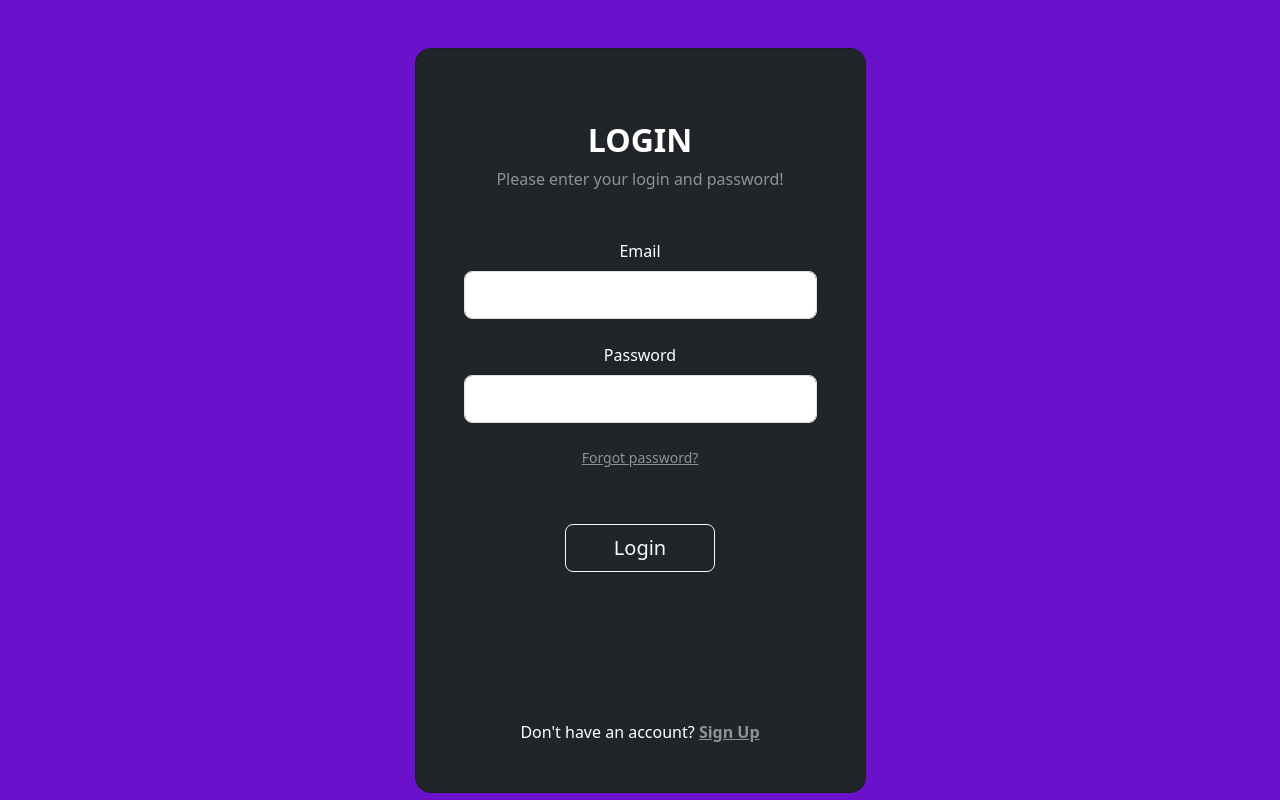
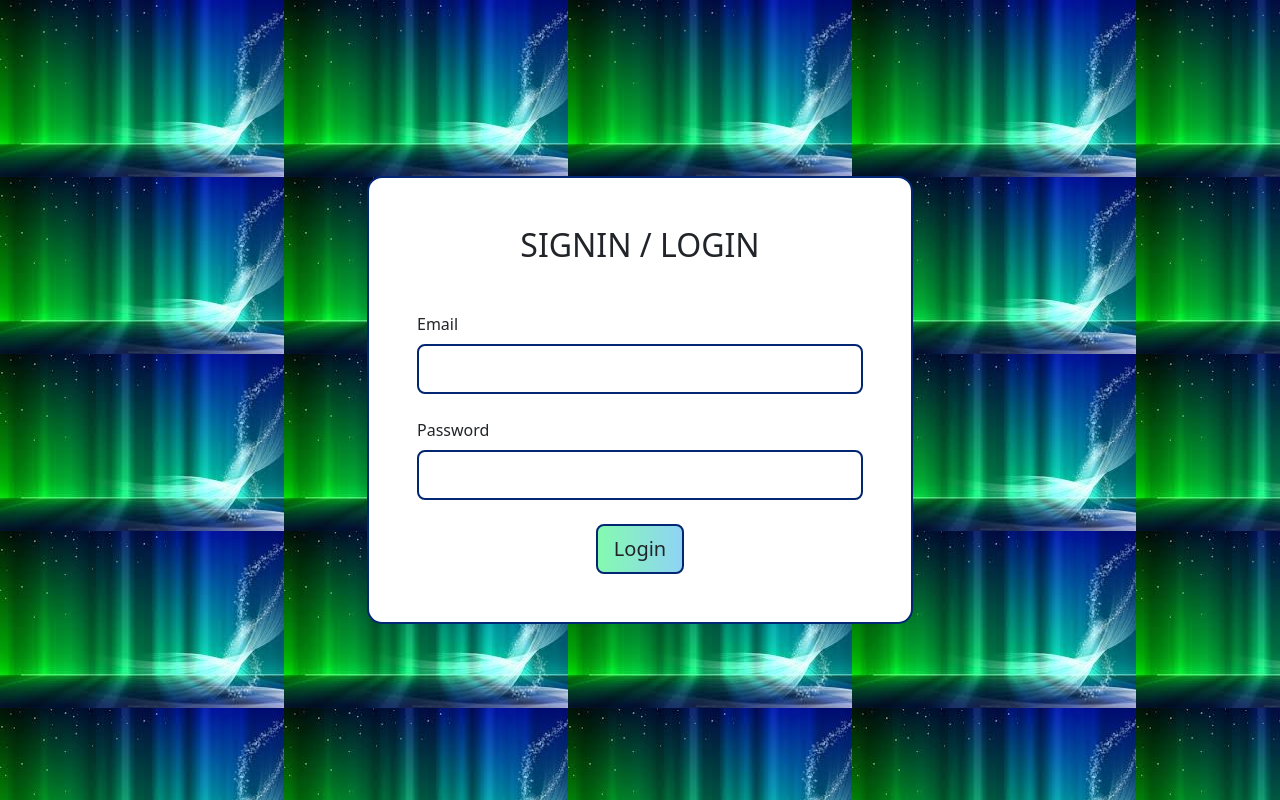
Before and after one commit to MahamKanwal/SignUp-Form, a plain HTML site: page login.html in a window 1280 px wide. Drawn offline with Linux system fonts and the light colour scheme.

Commit message:
ui added

```diff
--- a/login.html
+++ b/login.html
@@ -12,45 +12,42 @@
 
 <body>
 
-    <section class="vh-100 gradient-custom" style="background: #6a11cb !important">
-        <div class="container py-5 h-100">
+  <section class="vh-100 bg-image" style="background-image: url('images/backgroundPic.jpg');">
+    <div class="mask d-flex align-items-center h-100 gradient-custom-3">
+      <div class="container h-100">
         <div class="row d-flex justify-content-center align-items-center h-100">
-            <div class="col-12 col-md-8 col-lg-6 col-xl-5">
-              <div class="card bg-dark text-white" style="border-radius: 1rem;">
-                <div class="card-body p-5 text-center">
+          <div class="col-12 col-md-9 col-lg-7 col-xl-6">
+            <div class="card border" style="border-radius: 15px;">
+              <div class="card-body p-5">
+                <h2 class="text-uppercase text-center mb-5">SIGNIN / LOGIN</h2>
 
-                  <div class="mb-md-5 mt-md-4 pb-5">
+                <form>
+<!--
+                  <div data-mdb-input-init="" class="form-outline mb-4">
+                    <label class="form-label" for="registerName">Name</label>
+                    <input type="text" id="registerName" class="form-control form-control-lg border required">
+                  </div> -->
 
-                    <h2 class="fw-bold mb-2 text-uppercase">Login</h2>
-                    <p class="text-white-50 mb-5">Please enter your login and password!</p>
-
-                    <div data-mdb-input-init class="form-outline form-white mb-4">
-                        <label class="form-label" for="typeEmailX">Email</label>
-                      <input type="email" id="typeEmailX" class="form-control form-control-lg" />
+                  <div data-mdb-input-init="" class="form-outline mb-4">
+                    <label class="form-label" for="registerEmail">Email</label>
+                    <input type="email" id="registerEmail" class="form-control form-control-lg border required">
                   </div>
 
-                    <div data-mdb-input-init class="form-outline form-white mb-4">
-                        <label class="form-label" for="typePasswordX">Password</label>
-                      <input type="password" id="typePasswordX" class="form-control form-control-lg" />
+                  <div data-mdb-input-init="" class="form-outline mb-4">
+                    <label class="form-label" for="registerPass">Password</label>
+                    <input type="password" id="registerPass" class="form-control form-control-lg border required">
                   </div>
 
-                    <p class="small mb-5 pb-lg-2"><a class="text-white-50" href="#!">Forgot password?</a></p>
-
-                    <button data-mdb-button-init data-mdb-ripple-init class="btn btn-outline-light btn-lg px-5" type="submit">Login</button>
-
-                    <div class="d-flex justify-content-center text-center mt-4 pt-1">
-                      <a href="#!" class="text-white"><i class="fab fa-facebook-f fa-lg"></i></a>
-                      <a href="#!" class="text-white"><i class="fab fa-twitter fa-lg mx-4 px-2"></i></a>
-                      <a href="#!" class="text-white"><i class="fab fa-google fa-lg"></i></a>
+                  <div class="d-flex justify-content-center">
+                    <button type="button" data-mdb-button-init="" data-mdb-ripple-init=""
+                      class="btn btn-success btn-block btn-lg gradient-custom-4 text-body border"
+                      id="register">Login</button>
                   </div>
 
+
+                </form>
+
               </div>
-
-                  <div>
-                    <p class="mb-0">Don't have an account? <a href="#!" class="text-white-50 fw-bold">Sign Up</a>
-                    </p>
-                  </div>
-
             </div>
           </div>
         </div>
```
Also changed, not shown: index.html (+12 -17 lines). Lines whose indentation alone changed are shown as unchanged.
